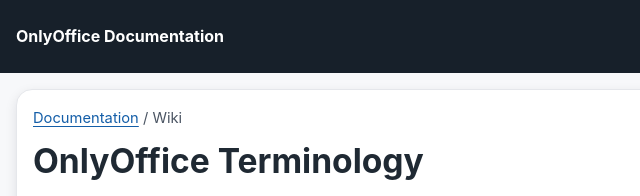
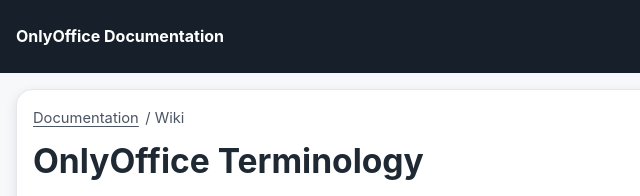
Before and after one commit to AssistOS-AI/OnlyOfficeAgent, a website: page onlyOffice/docs/wiki.html in a window 1280 px wide. Shown: the top 196 px of the page, 0-640 px from the left. Drawn offline with Linux system fonts and the light colour scheme.

Commit message:
update docs stile and navigation

```diff
--- a/onlyOffice/docs/partials-loader.js
+++ b/onlyOffice/docs/partials-loader.js
@@ -49,5 +49,6 @@ document.addEventListener('DOMContentLoaded', async () => {
   if (document.querySelector('#site-header')) jobs.push(loadPartial('#site-header', 'partials/header.html'));
   if (document.querySelector('#site-footer')) jobs.push(loadPartial('#site-footer', 'partials/footer.html'));
   await Promise.all(jobs);
+  (await import('../../docs/documentation-breadcrumb.js')).initializeDocumentationBreadcrumb('OnlyOffice');
   initializeMenus();
 });
--- a/onlyOffice/docs/styles.css
+++ b/onlyOffice/docs/styles.css
@@ -14,6 +14,32 @@
   font-family: Inter, ui-sans-serif, system-ui, -apple-system, BlinkMacSystemFont, "Segoe UI", sans-serif;
   line-height: 1.65;
 }
+
+.breadcrumbs {
+    display: flex;
+    flex-wrap: wrap;
+    align-items: center;
+    gap: 0.4rem;
+    margin: 0 0 12px;
+    color: #546170;
+    font-size: 0.92rem;
+}
+
+.breadcrumbs a {
+    color: inherit;
+    text-underline-offset: 3px;
+}
+
+.breadcrumbs [aria-current="page"] {
+    color: inherit;
+    font-weight: 600;
+}
+
+.site-header .breadcrumbs {
+    margin: 0;
+    color: #fff;
+}
+
 
 * { box-sizing: border-box; }
 html, body { width: 100%; max-width: 100%; overflow-x: hidden; }
```
